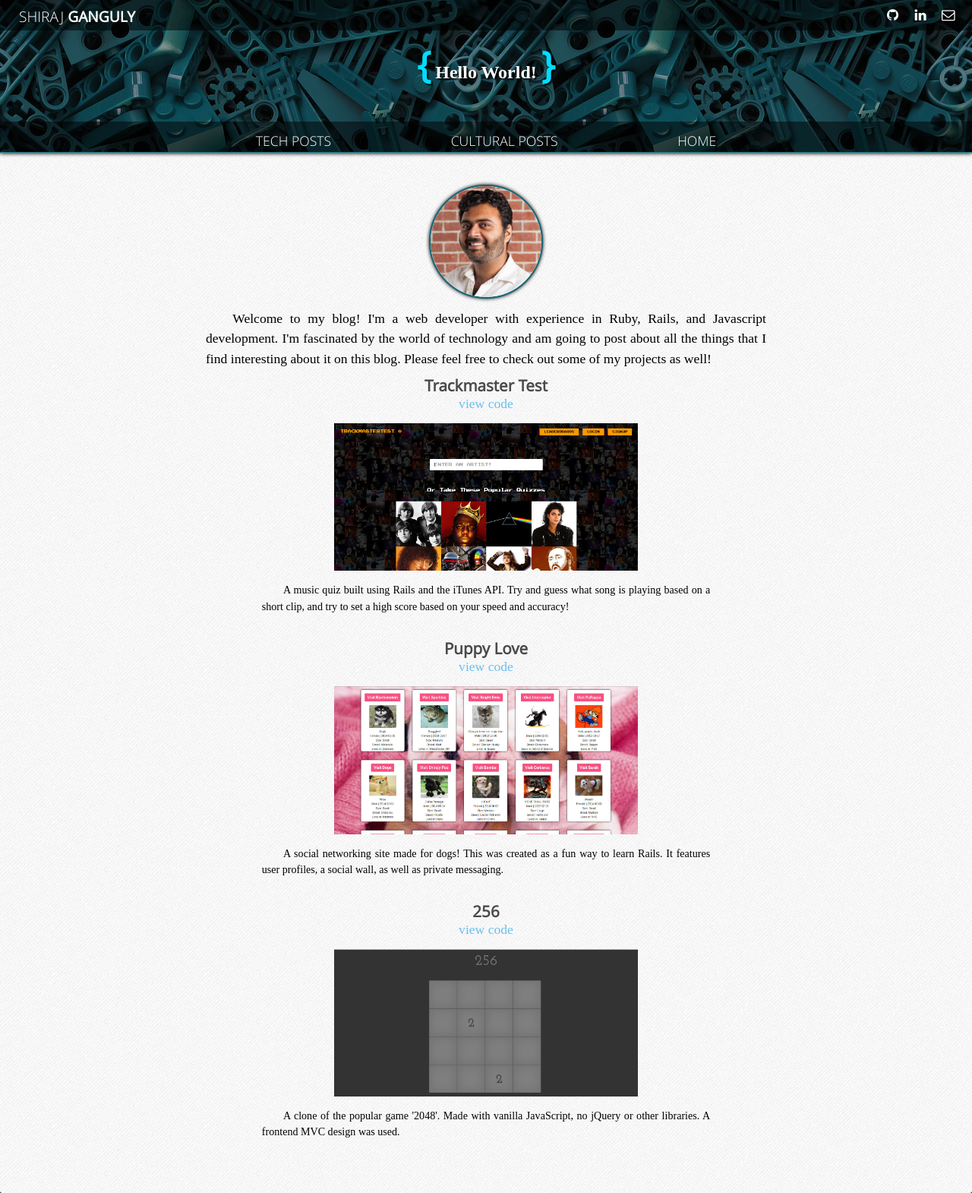
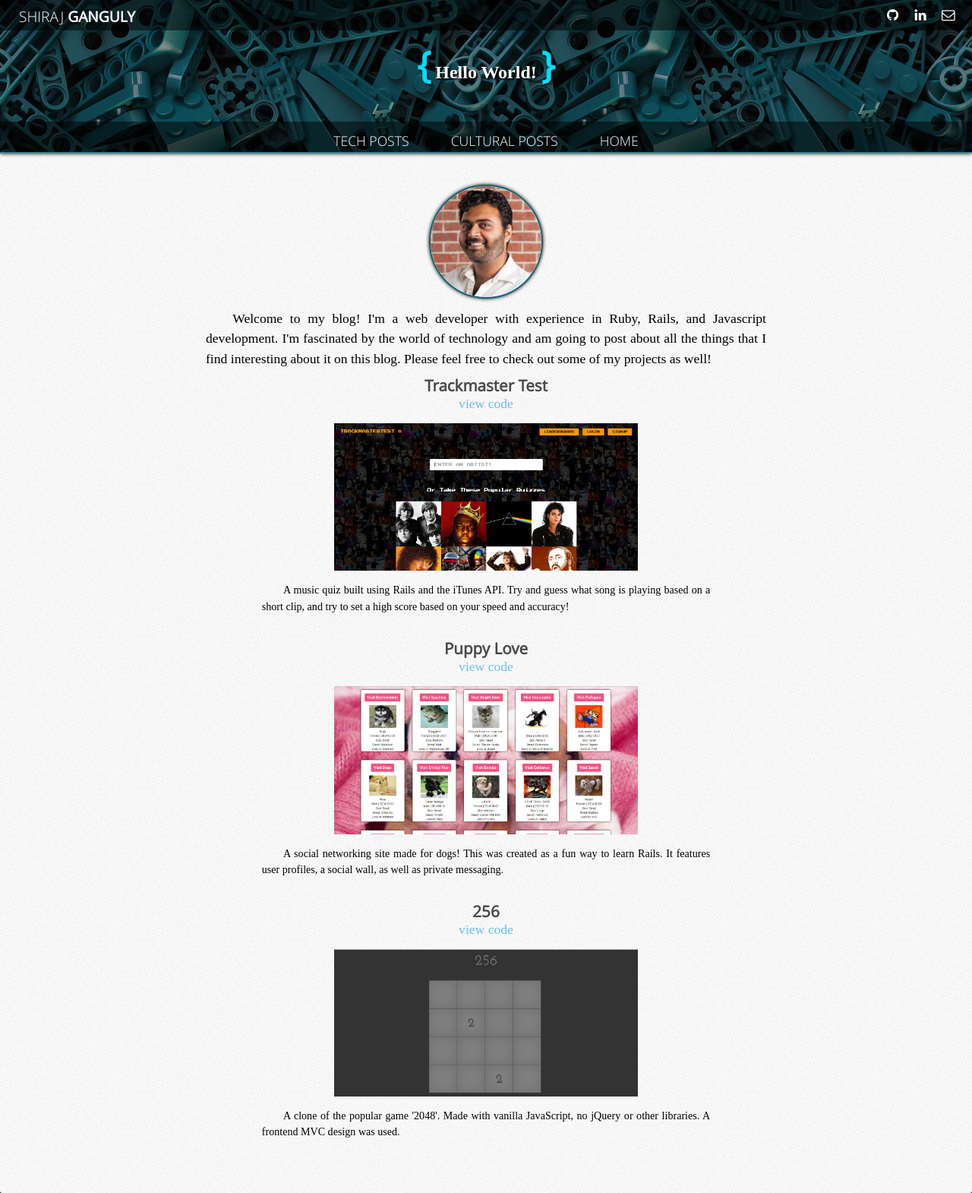
Before and after one commit to ShirajG/shirajg.github.io, a Jekyll site: the page built from index.html, in a window 1280 px wide. Shown: the whole page at 76% size. Built offline with Jekyll 4.4.1, drawn with Linux system fonts in a browser that asks for light colours; nearby versions of some CDN libraries; some web fonts are replaced.

Commit message:
Minify new changes

```diff
--- a/css/main.css
+++ b/css/main.css
@@ -528,9 +528,4 @@ nav li a:hover{
   #post p{
     width:95%;
   }
-  .menus li {
-    text-align: center;
-    margin: 0 1%;
-  }
-
 }
--- a/css/site.css
+++ b/css/site.css
@@ -3402,7 +3402,7 @@ header h1{
   font-weight: 300;
   font-size: 1.1em;
   text-align: center;
-  margin: 0 6%;
+  margin: 0 2%;
   color: white;
   padding-bottom: 0px;
   transition: border-bottom 0.2s ease;
```
Also changed, not shown: css/site.min.css.
